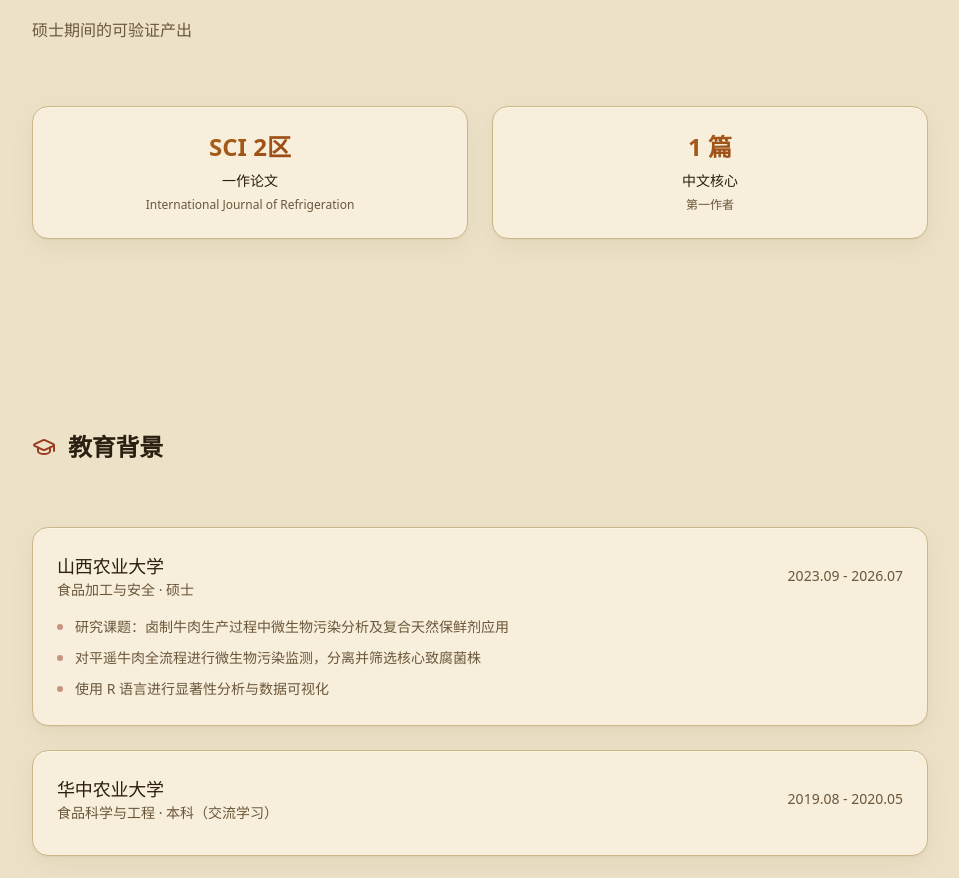
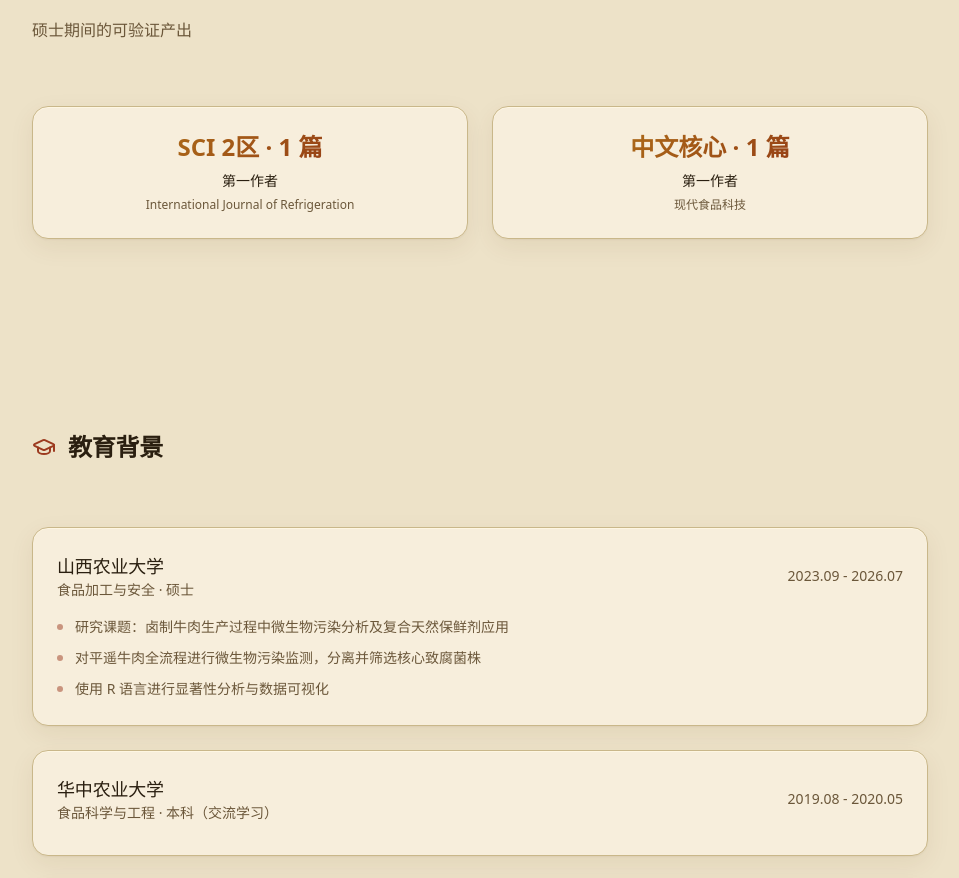
Before and after one commit to pw000123/pw000123.github.io, a Next.js app: page / in a window 1280 px wide. Shown: the part 5262-6140 px from the top of the page, without its empty margins (160-1119 px from the left). Built offline with nearby package versions, Linux system fonts and the light colour scheme.

Commit message:
科研成果卡补全：SCI 2区 1篇（IJR）/ 中文核心 1篇（现代食品科技），均为一作

```diff
--- a/src/app/page.tsx
+++ b/src/app/page.tsx
@@ -210,8 +210,8 @@ const practices: Practice[] = [
 
 // 科研成果
 const researchHighlights = [
-  { value: 'SCI 2区', label: '一作论文', detail: 'International Journal of Refrigeration' },
-  { value: '1 篇', label: '中文核心', detail: '第一作者' },
+  { value: 'SCI 2区 · 1 篇', label: '第一作者', detail: 'International Journal of Refrigeration' },
+  { value: '中文核心 · 1 篇', label: '第一作者', detail: '现代食品科技' },
 ];
 
 // 教育背景
```
